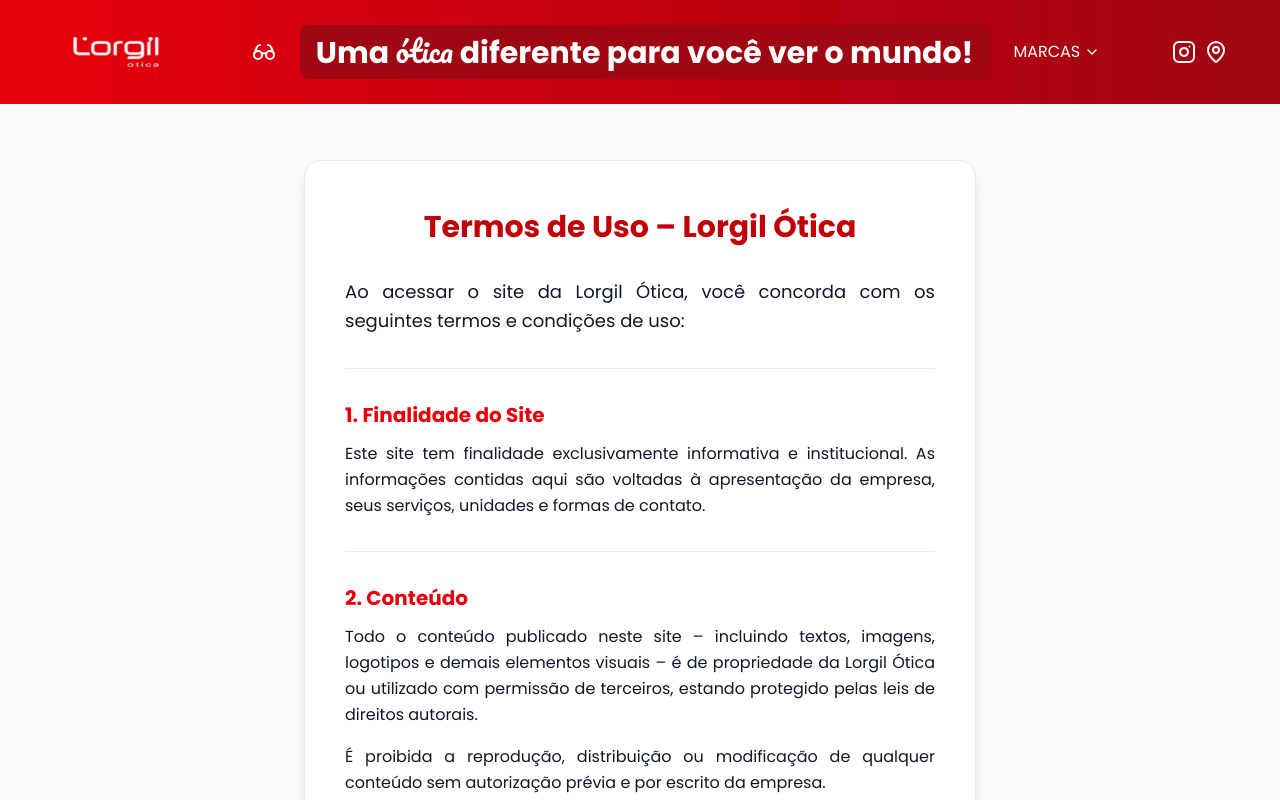
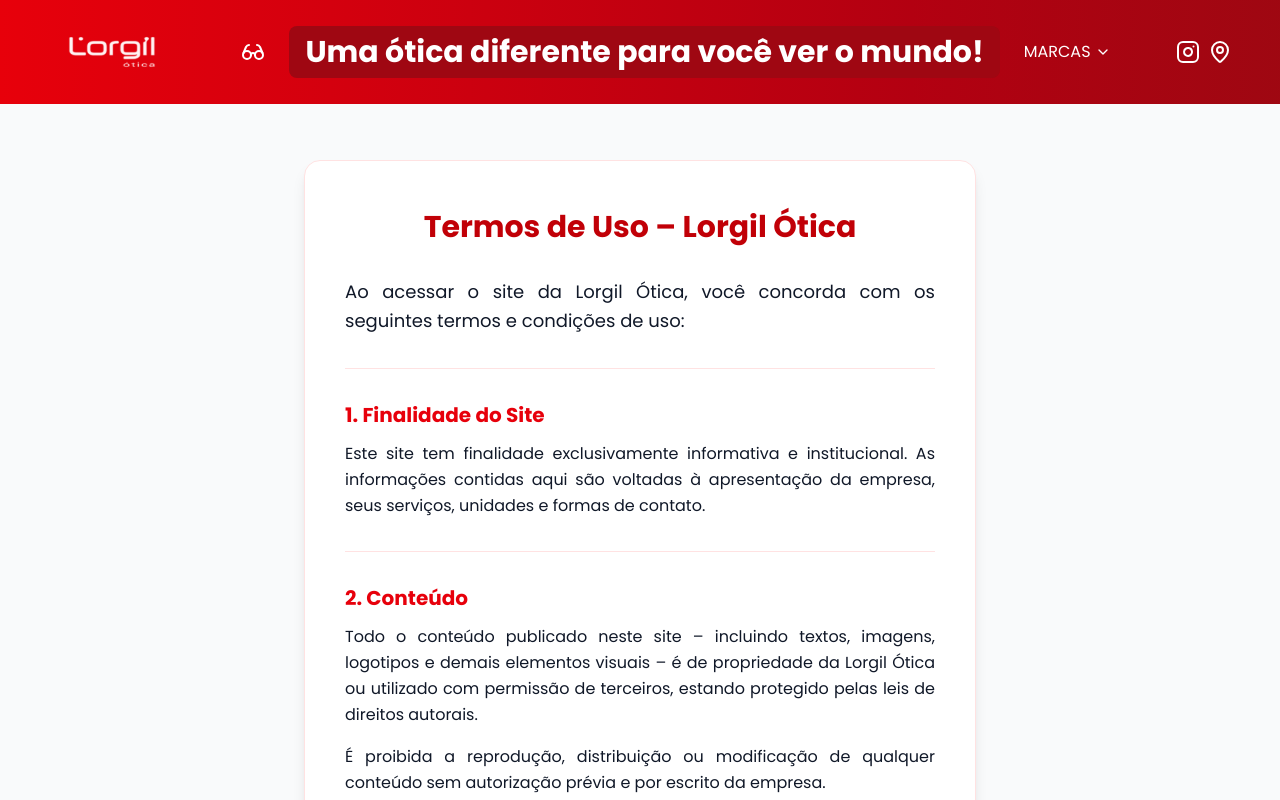
Before and after one commit to RocketJR-EJ/site-lorgil, a Next.js app: page /termos-de-uso in a window 1280 px wide. Shown: the top 800 px of the page. Built offline with nearby package versions, Linux system fonts and the light colour scheme.

Commit message:
Fix: Correções nos botões do header

```diff
--- a/src/components/Header/index.tsx
+++ b/src/components/Header/index.tsx
@@ -3,12 +3,6 @@
 import { Instagram, Menu, X, ChevronDown, ChevronUp, Glasses, MapPin } from 'lucide-react';
 import { useState, useRef, useEffect } from 'react';
 import Link from 'next/link';
-import { Pacifico } from "next/font/google";
-
-const pacifico = Pacifico({
-  subsets: ['latin'],
-  weight: '400',
-});
 
 function Header() {
   const [isMenuOpen, setIsMenuOpen] = useState(false);
@@ -81,7 +75,7 @@
           <ul className="flex gap-6 items-center">
             <Glasses />
             <h1 className="text-sm md:text-base lg:text-3xl font-bold px-4 py-2 rounded-lg bg-red-800 text-white">
-              Uma <span className={pacifico.className}>ótica</span> diferente para você <span className="font-extrabold">ver o mundo</span>!
+              <span className="font-extrabold"> Uma ótica diferente para você ver o mundo</span>!
             </h1>
             <li className="relative" ref={marcasRef}>
               <button
--- a/src/components/Section6/index.tsx
+++ b/src/components/Section6/index.tsx
@@ -34,7 +34,7 @@
             <div className="grid grid-cols-1 md:grid-cols-2 gap-4 md:gap-6 lg:gap-8 font-normal">
               <div>
                 <h3 className="text-base md:text-lg mb-1">Horário de Atendimento:</h3>
-                <p className="text-sm md:text-base">Segunda à Sexta: 09h00 às 17h00</p>
+                <p className="text-sm md:text-base">Segunda à Sexta: 08h00 às 18h00</p>
                 <p className="text-sm md:text-base">Sábado: 08h00 às 12h00</p>
               </div>
               <div>
```
